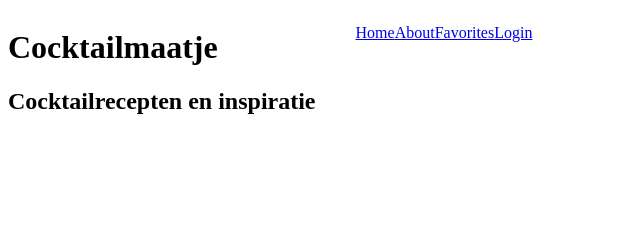
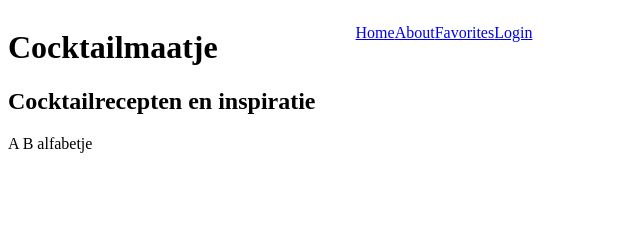
Before and after one commit to Citroenbeertje/cocktailmaatje, a React (Vite) app: page / in a window 1280 px wide. Shown: the top 225 px of the page, without its empty margins (0-640 px from the left). Built offline with nearby package versions, Linux system fonts and the light colour scheme.

Commit message:
component mapje aangemaakt, begin axios

```diff
--- a/package.json
+++ b/package.json
@@ -10,6 +10,7 @@
     "preview": "vite preview"
   },
   "dependencies": {
+    "axios": "^1.6.8",
     "react": "^18.2.0",
     "react-dom": "^18.2.0"
   },
--- a/src/App.jsx
+++ b/src/App.jsx
@@ -1,6 +1,6 @@
 import { useState } from 'react'
-import reactLogo from './assets/react.svg'
-import viteLogo from '/vite.svg'
+
+import CockTailList from "./components/CockTailList.jsx";
 import './App.css'
 
 function App() {
@@ -23,6 +23,7 @@ function App() {
                     </ul>
                 </nav>
             </div>
+            <CockTailList />
 
         </div>
     </>
--- /dev/null
+++ b/src/components/CockTailList.jsx
@@ -0,0 +1,16 @@
+import axios from 'axios';
+
+
+// List all cocktails by first letter
+// www.thecocktaildb.com/api/json/v1/1/search.php?f=a
+
+// Lookup full cocktail details by id
+// www.thecocktaildb.com/api/json/v1/1/lookup.php?i=11007
+function CockTailList() {
+
+    return (
+        <div>A B alfabetje</div>
+    )
+}
+
+export default CockTailList
```
Also changed, not shown: 1 other file (tests, documents, lock files or other folders).
